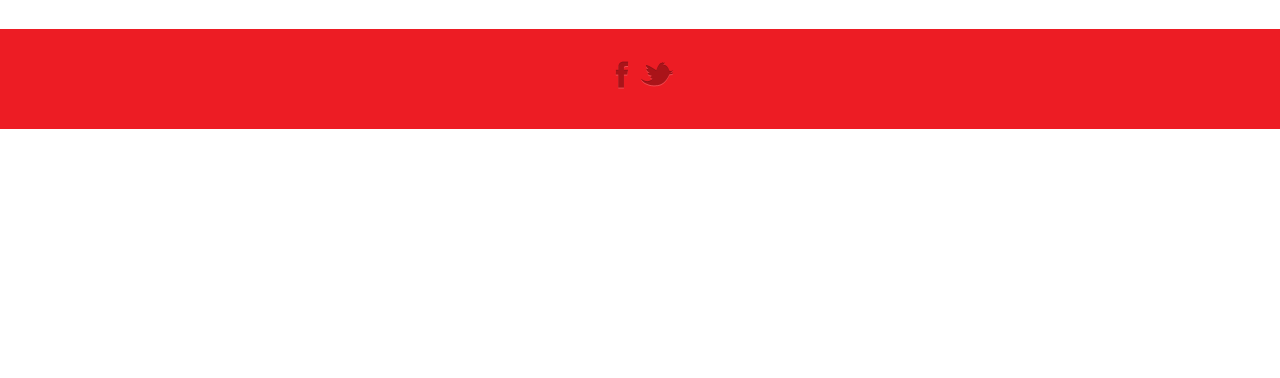
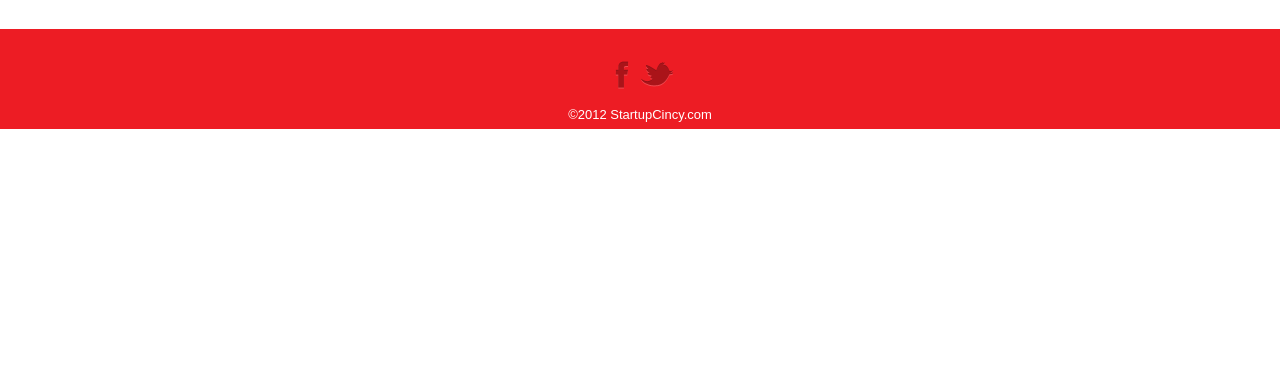
Before and after one commit to cridenour/StartupCincy, a Django app: page /about in a window 1280 px wide. Shown: the part 902-1280 px from the top of the page. After the commit the page ends 1031 px from the top, so only its background shows below. Run offline with Django 3.2, Linux system fonts and the light colour scheme; parts of the project's set-up code (start-up, migrations or seed data) failed here and were passed over; some libraries are stand-ins or nearby versions.

Commit message:
Fix footer

```diff
--- a/startup/assets/css/style.css
+++ b/startup/assets/css/style.css
@@ -203,15 +203,15 @@ h1 { color: #ed1c24; font-size: 53px; font-weight: 100; margin: 0; }
 #main div.two-column div.column { width: 330px; float: left; }
 #main div.two-column div.column.second { margin-left: 30px; }
 
-.twitter { height: 300px; padding: 20px 0 0 0; }
+#main div.two-column div.column.twitter { height: 300px; padding: 20px 0 0 0; }
 .twtr-doc { margin: 0 auto 20px auto; }
 
 div.divider { height: 0px; width: 730px; border-top: 2px solid #EDEDED; border-bottom: 4px solid #e1e1e1; }
 
 footer { background: #ed1c24; }
-.footer-content { display: block; width: 690px; margin: 30px auto 0 auto; padding: 30px 0; height: 40px; color: #FFFFFF; position: relative;}
-.footer-content p { text-align: center; width: 100%; clear: both; padding-top: 10px;}
-.social { width: 74px; margin: 0 auto; }
+.footer-content { width: 690px; margin: 30px auto 0 auto; padding: 30px 0; height: 40px; color: #FFFFFF; }
+.footer-content p { text-align: center; width: 100%; padding-top: 10px;}
+.social { width: 74px; margin: 0 auto; height: 25px; }
 
 
 /* ==|== non-semantic helper classes ======================================== */
--- a/startup/templates/base.html
+++ b/startup/templates/base.html
@@ -49,6 +49,7 @@
                 <div class="social">
                     <a href="http://facebook.com/startupcincy" class="sm-icon facebook">&nbsp;</a>
                     <a href="http://twitter.com/startupcincy" class="sm-icon twitter">&nbsp;</a>
+                    <div class="clearfix"></div>
                 </div>
                 <p>&copy;2012 StartupCincy.com</p>
             </div>
@@ -78,5 +79,6 @@
         <script>window.attachEvent('onload',function(){CFInstall.check({mode:'overlay'})})</script>
     <![endif]-->
 {% endblock %}
+<div class="clearfix"></div>
 </body>
 </html>
```
